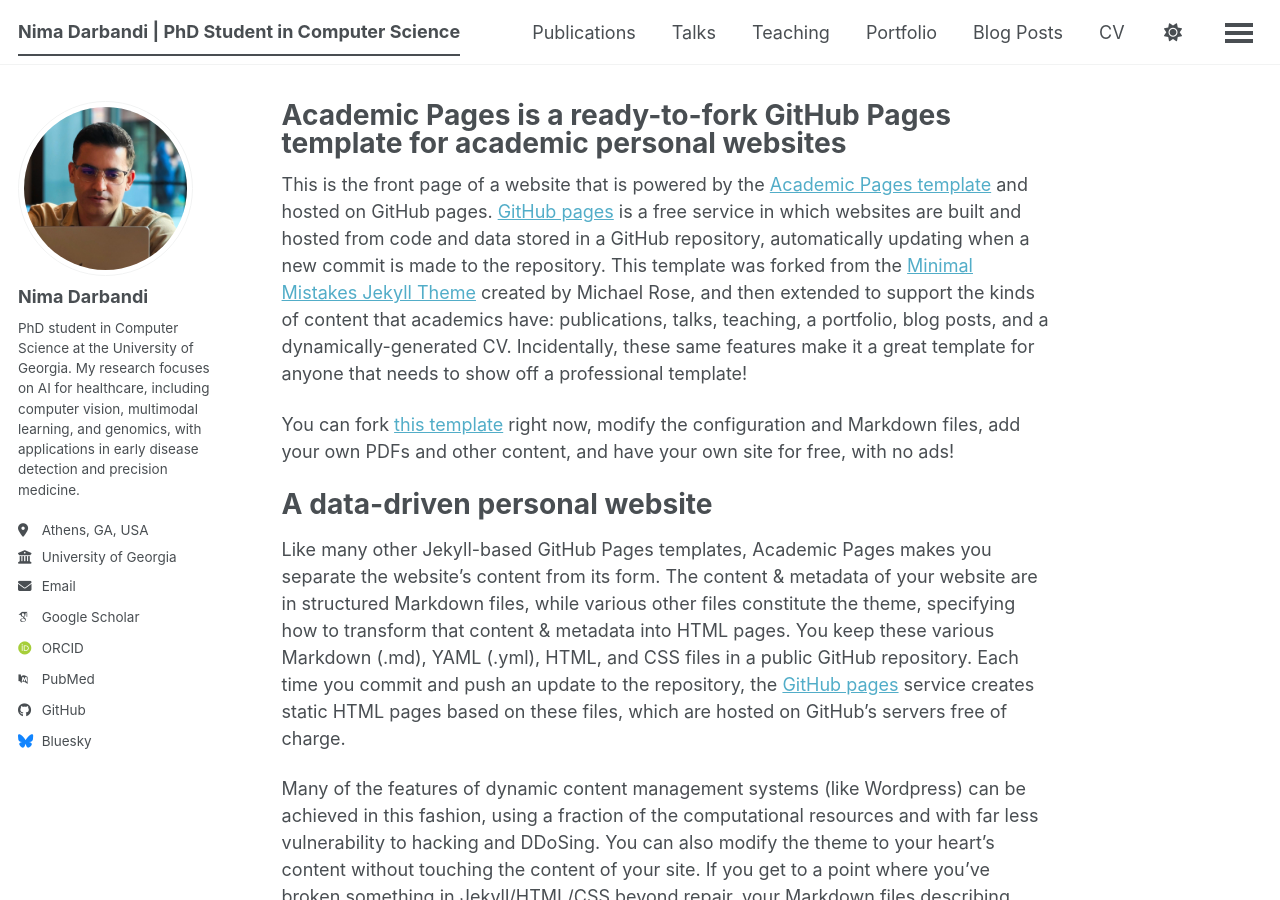
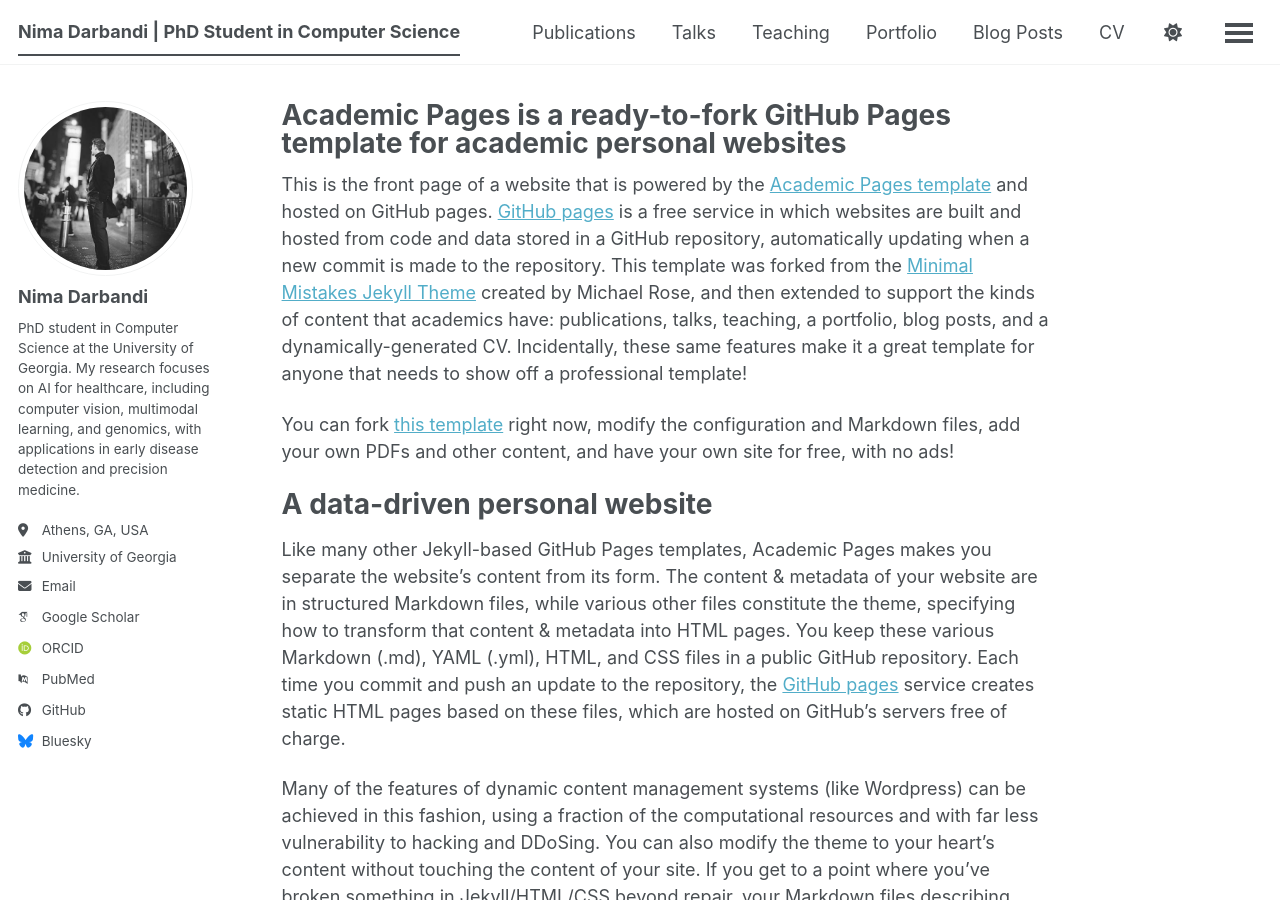
Before and after one commit to nimadarbandi/nimadarbandi.github.io, a Jekyll site: the page built from _pages/about.md, in a window 1280 px wide and 900 px high. Built offline with Jekyll 4.4.1, drawn with Linux system fonts in a browser that asks for light colours; some web fonts are replaced; a script bundle is joined from its source files by our own code; library files that are not in the unit come from our copies.

Commit message:
Update _config.yml

```diff
--- a/_config.yml
+++ b/_config.yml
@@ -21,7 +21,7 @@
 #               If a field is blank the icon and link will not appear, otherwise it will be shown.
 #               Additional customization can be done by editing /_includes/author-profile.html
 author:
-  avatar           : "profile.jpeg"
+  avatar           : "profile-BW.jpeg"
   name             : "Nima Darbandi"
   bio              : "PhD student in Computer Science at the University of Georgia. My research focuses on AI for healthcare, including computer vision, multimodal learning, and genomics, with applications in early disease detection and precision medicine."
   location         : "Athens, GA, USA"
```
